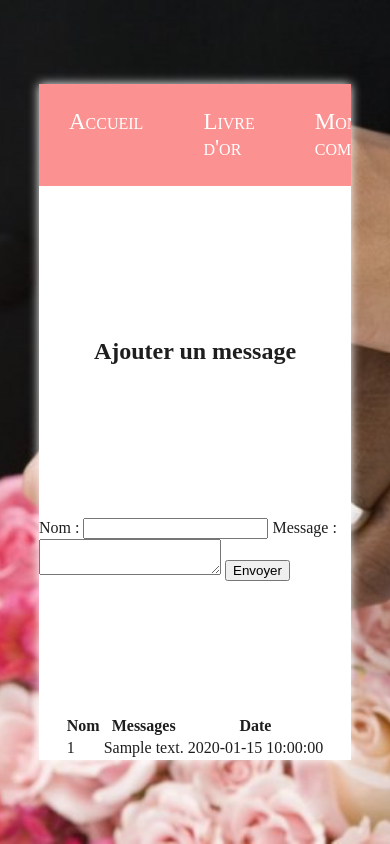
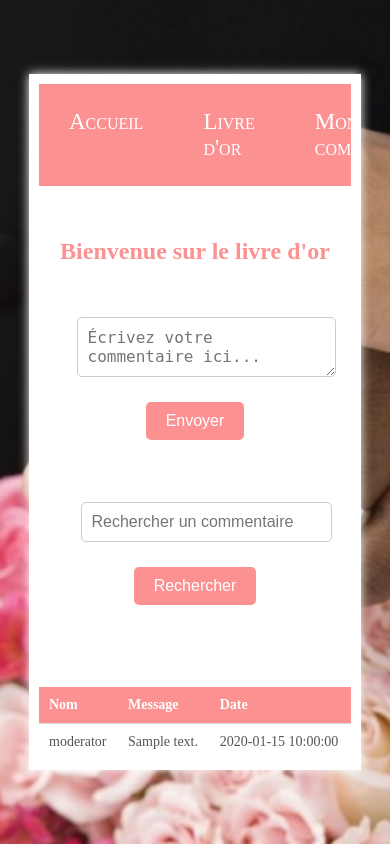
Before and after one commit to scott-allo/livre-or, a PHP site: page /pages/livre-or.php in a window 390 px wide. Run offline with PHP 8.4, Linux system fonts and the light colour scheme; the visitor is signed in with stand-in values (Sample User, id 1); data comes from the database, SQL or seed files in the repository; tables that the repository leaves empty or names only in its code hold one stand-in row (values such as "Sample post"); some web fonts are replaced.

Commit message:
Gros monstre de livreor.php + css

```diff
--- a/css/livre-or.css
+++ b/css/livre-or.css
@@ -0,0 +1,126 @@
+/* Styles spécifiques pour la page Livre d'Or */
+@import url("https://use.typekit.net/rkq5tdm.css");
+@import url("https://use.typekit.net/rkq5tdm.css");
+
+  /* Titres */
+  h2 {
+    font-size: 24px;
+    font-weight: bold;
+    color: #fc9191;
+    margin-bottom: 20px;
+    text-align: center;
+  }
+
+  /* Formulaire d'ajout de commentaire */
+  form {
+    margin-bottom: 30px;
+    display: flex;
+    flex-direction: column;
+    gap: 15px;
+  }
+
+  form label {
+    font-weight: bold;
+    color: #555;
+  }
+
+  form textarea,
+  form input[type="text"] {
+    width: 700px;
+    max-width: 600px;
+    padding: 10px;
+    font-size: 16px;
+    border: 1px solid #ccc;
+    border-radius: 5px;
+    resize: vertical;
+  }
+
+  form button {
+    align-self: center;
+    padding: 10px 20px;
+    font-size: 16px;
+    color: #fff;
+    background-color: #fc9191;
+    border: none;
+    border-radius: 5px;
+    cursor: pointer;
+    transition: background-color 0.3s;
+  }
+
+  form button:hover {
+    background-color: #555;
+  }
+
+  /* Table des commentaires */
+  table {
+    width: 100%;
+    border-collapse: collapse;
+    margin-top: 20px;
+  }
+
+  table th,
+  table td {
+    padding: 15px;
+    text-align: left;
+    border-bottom: 1px solid #ddd;
+  }
+
+  table th {
+    background-color: #fc9191;
+    color: #fff;
+    font-size: 18px;
+  }
+
+  table tr:hover {
+    background-color: #f1f1f1;
+  }
+
+  table tr:last-child td {
+    border-bottom: none;
+  }
+
+  table td {
+    font-size: 16px;
+    color: #555;
+  }
+
+  /* Message d'absence de commentaires */
+  table td[colspan="3"] {
+    text-align: center;
+    font-style: italic;
+    color: #888;
+  }
+
+  /* Champs de recherche */
+  form input[type="text"] {
+    width: 100%;
+    max-width: 400px;
+  }
+
+  form input[type="text"]:focus {
+    border-color: #fc9191;
+    outline: none;
+  }
+
+  /* Bouton de recherche */
+  form button[type="submit"] {
+    margin-top: 10px;
+  }
+
+  /* Responsive design */
+  @media (max-width: 768px) {
+    .content-wrapper {
+      padding: 10px;
+    }
+
+    form textarea,
+    form input[type="text"] {
+      width: 100%;
+    }
+
+    table th,
+    table td {
+      font-size: 14px;
+      padding: 10px;
+    }
+  }
--- a/models/Database.php
+++ b/models/Database.php
@@ -11,7 +11,7 @@ class Database {
             $this->conn = new PDO(
                 "mysql:host=localhost;dbname=livreor",
                 "root",
-                "root",
+                "",
                 [
                     PDO::ATTR_ERRMODE => PDO::ERRMODE_EXCEPTION,
                     PDO::ATTR_DEFAULT_FETCH_MODE => PDO::FETCH_ASSOC,
--- a/pages/accueil.php
+++ b/pages/accueil.php
@@ -1,5 +1,8 @@
 <?php
+
+   if (session_status() === PHP_SESSION_NONE) {
     session_start();
+}
 ?>
 
 <!DOCTYPE html>
--- a/pages/livre-or.php
+++ b/pages/livre-or.php
@@ -1,20 +1,34 @@
 <?php
+
 require_once __DIR__ . '/../models/Database.php';
 require_once __DIR__ . '/../models/Comment.php';
 
+if (session_status() === PHP_SESSION_NONE) {
+    session_start();
+}
+
+// Connexion à la base
 $database = new Database();
 $db = $database->getConnection();
 $commentModel = new Comment($db);
-$comments = $commentModel->read();
+
+// Traitement de la recherche
+$searchQuery = '';
+if (!empty($_GET['search'])) {
+    $searchQuery = htmlspecialchars($_GET['search']); // Protection contre les injections XSS
+    $comment = $commentModel->search($searchQuery);
+} else {
+    $comment = $commentModel->read();
+}
 ?>
-
 <!DOCTYPE html>
 <html lang="fr">
 <head>
     <meta charset="UTF-8">
     <meta name="viewport" content="width=device-width, initial-scale=1.0">
     <title>Livre d'or</title>
-    <link rel="stylesheet" href="/livre-or/css/global.css"/>
+    <link rel="stylesheet" href="/livre-or/css/global.css">
+    <link rel="stylesheet" href="/livre-or/css/livre-or.css">
 </head>
 <body>
 <div class="content-wrapper">
@@ -22,38 +36,45 @@ $comments = $commentModel->read();
         <?php include($_SERVER['DOCUMENT_ROOT'] . "/livre-or/models/Header.php"); ?>
     </header>
 
-    <h2>Ajouter un message</h2>
-<form action="add_comment.php" method="POST">
-    <label for="id_user">Nom :</label>
-    <input type="text" id="id_user" name="id_user" required>
+    <h2>Bienvenue sur le livre d'or</h2>
 
-    <label for="comment">Message :</label>
-    <textarea id="comment" name="comment" required></textarea>
-
+    <?php if (isset($_SESSION['user_id'])): ?>
+        <!-- Formulaire pour écrire un commentaire -->
+        <form method="POST" action="ajouter-commentaire.php">
+            <textarea name="commentaire" placeholder="Écrivez votre commentaire ici..." required></textarea>
             <button type="submit">Envoyer</button>
         </form>
+    <?php else: ?>
+        <p>Veuillez vous connecter pour écrire un commentaire.</p>
+    <?php endif; ?>
 
+    <!-- Recherche par mot-clé -->
+    <form action="livre-or.php" method="GET">
+        <input type="text" name="search" placeholder="Rechercher un commentaire" value="<?= htmlspecialchars($searchQuery) ?>">
+        <button type="submit">Rechercher</button>
+    </form>
+
+    <!-- Affichage des commentaires -->
     <table>
         <thead>
             <tr>
                 <th>Nom</th>
-                <th>Messages</th>
+                <th>Message</th>
                 <th>Date</th>
             </tr>
         </thead>
         <tbody>
-            <?php if (!empty($comments) && is_array($comments)): ?>
-                <?php foreach ($comments as $comment): ?>
+        <?php if (!empty($comment) && is_array($comment)): ?>
+            <?php foreach ($comment as $com): ?>
                 <tr>
-                        <td><?= htmlspecialchars($comment['id_user']) ?></td>
-                        <td><?= htmlspecialchars($comment['comment']) ?></td>
-                        <td><?= htmlspecialchars($comment['date']) ?></td>
-
+                    <td><?= htmlspecialchars($com['login']) ?></td>
+                    <td><?= htmlspecialchars($com['comment']) ?></td>
+                    <td><?= htmlspecialchars($com['date']) ?></td>
                 </tr>
             <?php endforeach; ?>
         <?php else: ?>
             <tr>
-                    <td colspan="4">Aucun message pour le moment.</td>
+                <td colspan="3">Aucun commentaire trouvé.</td>
             </tr>
         <?php endif; ?>
         </tbody>
```
Also changed, not shown: css/global.css (+0 -231 lines), models/Comment.php (+31 -4 lines), pages/add_comment.php (added, +40 -0 lines), pages/commentaire.php (+50 -19 lines), pages/login.php (+12 -3 lines). Lines whose indentation alone changed are shown as unchanged.
